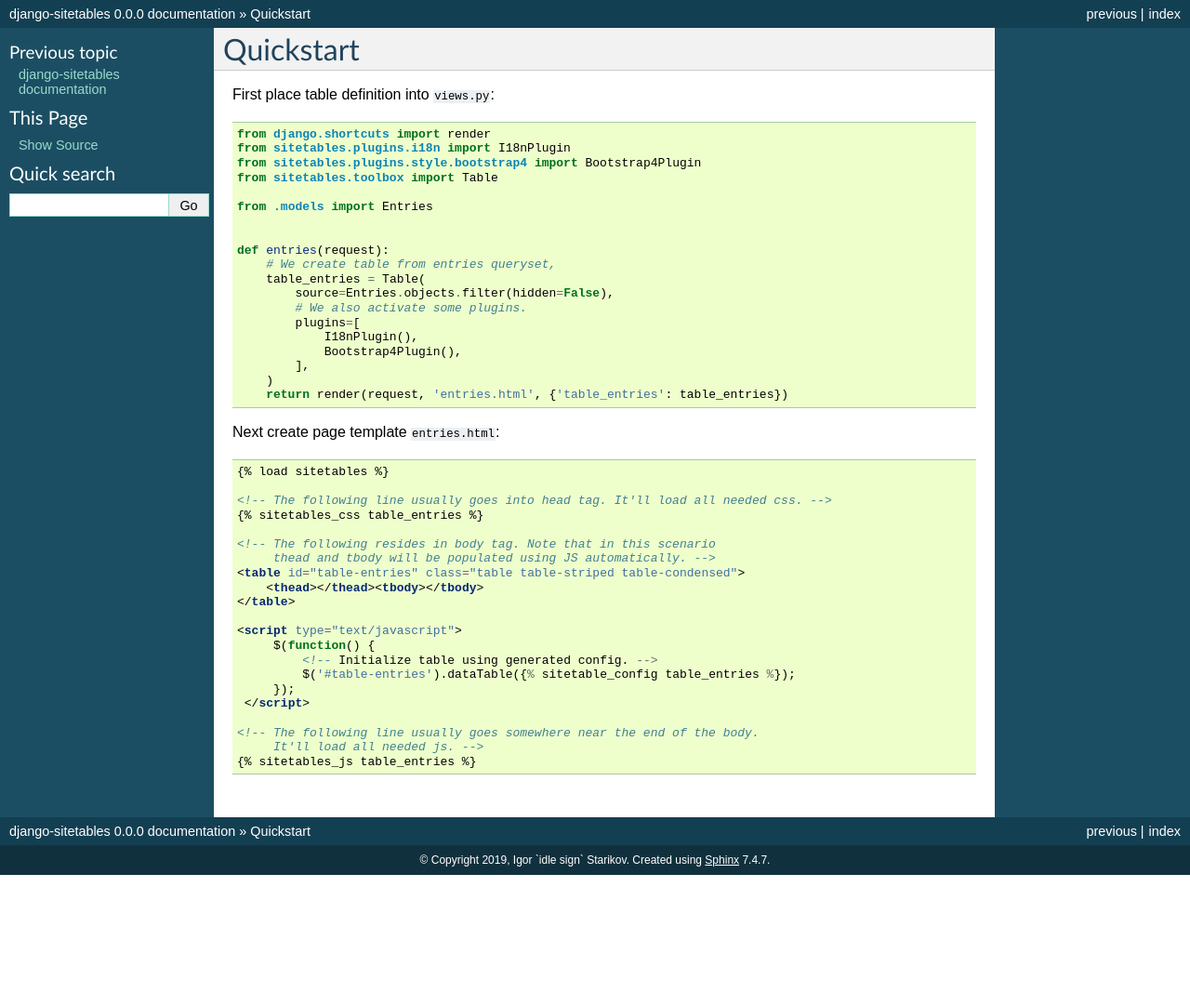
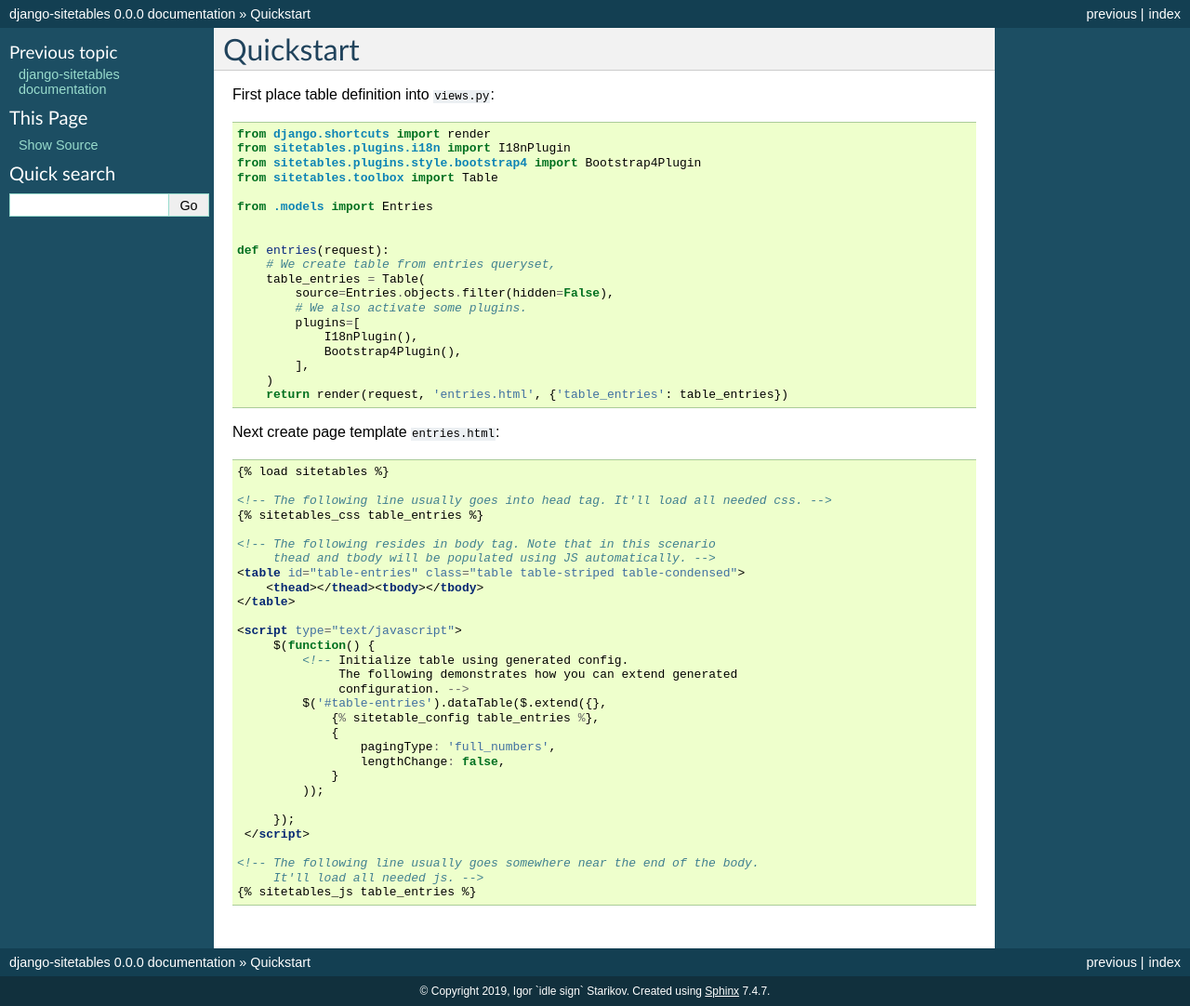
Before and after one commit to idlesign/django-sitetables, a Sphinx documentation site: the page built from docs/source/quickstart.rst, in a window 1280 px wide. Shown: the whole page at 93% size. Built offline with Sphinx 7.4.7, drawn with Linux system fonts in a browser that asks for light colours; before the commit the page ends 941 px from its top, so only the background shows below that.

Commit message:
Docs updated.

```diff
--- a/docs/source/quickstart.rst
+++ b/docs/source/quickstart.rst
@@ -44,8 +44,17 @@ Next create page template ``entries.html``:
 
     <script type="text/javascript">
          $(function() {
-             <!-- Initialize table using generated config. -->
-             $('#table-entries').dataTable({% sitetable_config table_entries %});
+             <!-- Initialize table using generated config.
+                  The following demonstrates how you can extend generated
+                  configuration. -->
+             $('#table-entries').dataTable($.extend({},
+                 {% sitetable_config table_entries %},
+                 {
+                     pagingType: 'full_numbers',
+                     lengthChange: false,
+                 }
+             ));
+
          });
      </script>
 
```
